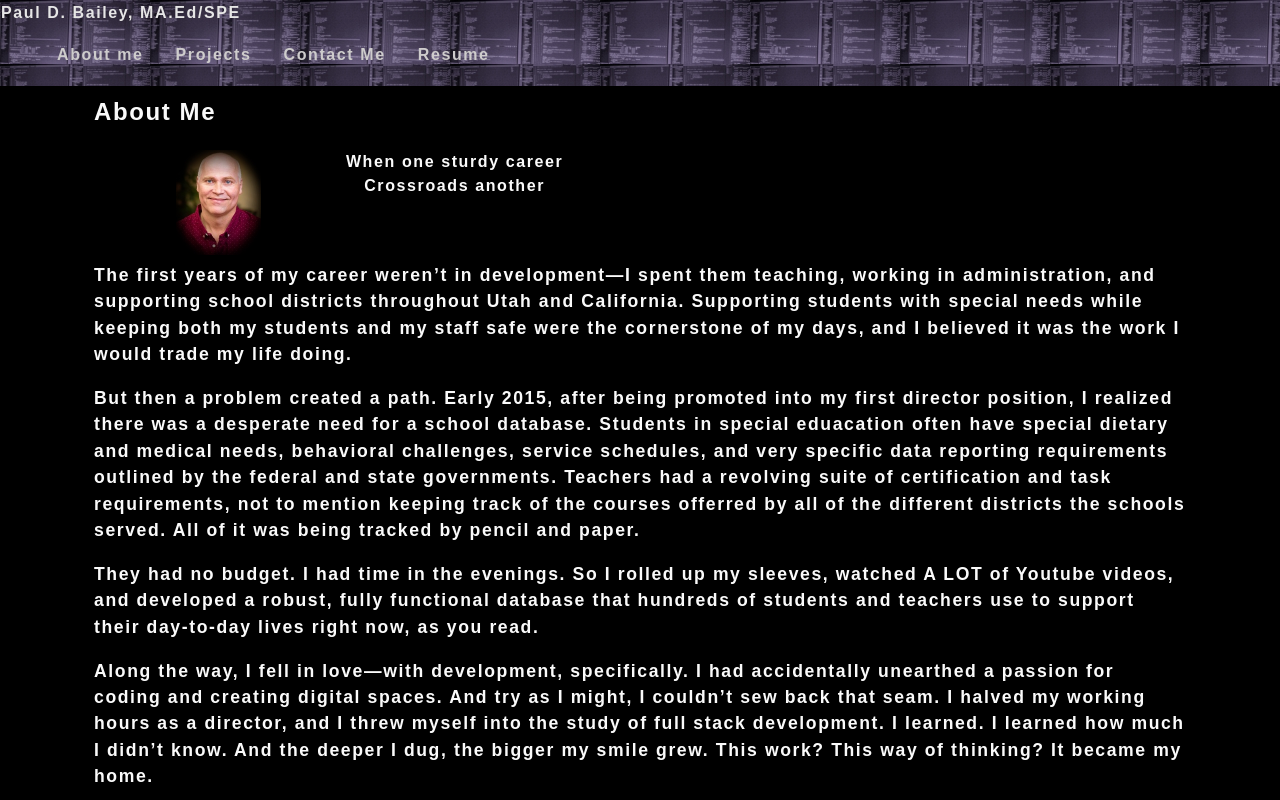
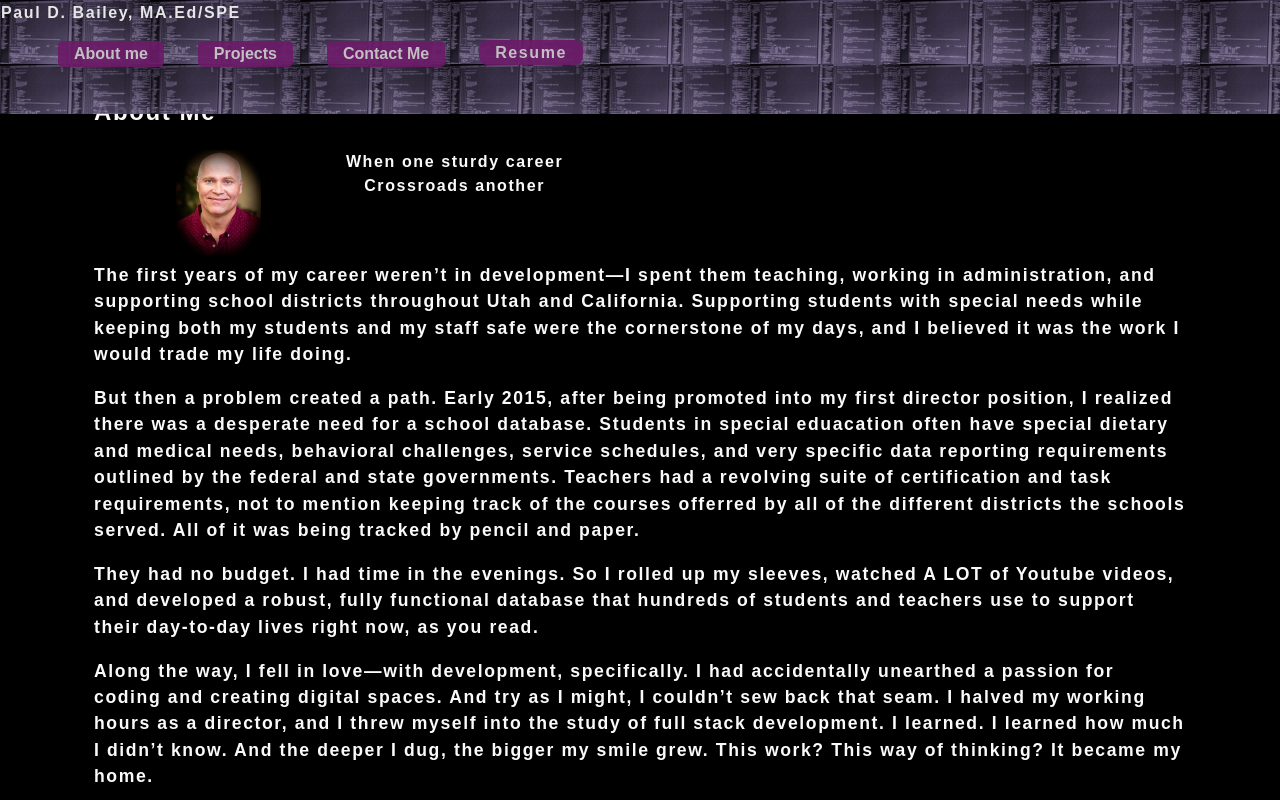
Before and after one commit to FatherDkay/reactportfolio, a React (Create React App) app: page / in a window 1280 px wide. Shown: the top 800 px of the page. Built offline with nearby package versions, Linux system fonts and the light colour scheme.

Commit message:
buttons fixed

```diff
--- a/src/App.js
+++ b/src/App.js
@@ -1,7 +1,6 @@
 import React, { useState } from "react";
 
 import Header from "./components/Header"
-import Footer from "./components/Footer"
 import About from "./pages/About";
 import Projects from "./pages/Projects";
 import ContactForm from './pages/Contact';
--- a/src/components/Nav/index.js
+++ b/src/components/Nav/index.js
@@ -1,4 +1,4 @@
-import React, { useState } from 'react';
+import React from 'react';
 import "./navStyle.css"
 function Nav( props ) {
 
@@ -7,22 +7,22 @@ function Nav( props ) {
     <nav class="topnav">
     <ul className="flex-row">
       <li className="mx-2">
-        <a href="#" onClick={() => props.setCurrentPage ("About")}>
+        <button onClick={() => props.setCurrentPage ("About")}>
           About me
-        </a>
+        </button>
       </li>
       <li className="mx-2">
-        <a href="#"onClick={() => props.setCurrentPage ("Projects")}>
+        <button onClick={() => props.setCurrentPage ("Projects")}>
           Projects
-        </a>
+        </button>
       </li>
       <li className="mx-2">
-      <a href="#"onClick={() => props.setCurrentPage ("Contact")}>
+      <button onClick={() => props.setCurrentPage ("Contact")}>
         Contact Me
-        </a>
+        </button>
       </li>
       <li className="mx-2">
-      <a href="https://drive.google.com/file/d/1bkh2E-NiZv-gUdzFNQ0Rr4LYvmjV7NoS/view?usp=sharing"  target = "_blank" rel = "noopener noreferrer"onClick={() => props.setCurrentPage ("About")}>
+      <a class="linkButton" href="https://drive.google.com/file/d/1bkh2E-NiZv-gUdzFNQ0Rr4LYvmjV7NoS/view?usp=sharing"  target = "_blank" rel = "noopener noreferrer"onClick={() => props.setCurrentPage ("About")}>
       Resume
         </a>
       </li>
--- a/src/components/Nav/navStyle.css
+++ b/src/components/Nav/navStyle.css
@@ -5,16 +5,16 @@
     width: 100%;
 }
 
-  .topnav a {
+  .topnav button {
     float: left;
     display: block;
     color: #e0dede;
     text-align: center;
-    padding: 2px;
+    padding: 0.25rem 1rem;
     text-decoration: none;
   }
 
-  .topnav a:hover {
+  .topnav button:hover {
     background-color: rgb(117, 29, 113);
     color: white;
     box-shadow:
@@ -22,3 +22,26 @@
                0 0  0 1px rgb(255,255,255),
                0.4em 0.4em 1em rgba(253, 250, 250, 0.3);
   }
+
+  .linkButton {
+    font-size: 1rem;
+    text-decoration: none;
+    padding: 0.25rem 1rem;
+    border-radius: .5rem;
+    color: #e0dede;
+    border: none;
+    outline: none;
+    cursor: pointer;
+    margin: 0 1px;
+    background-color: rgb(117, 29, 113);
+    opacity: 90%;
+  }
+
+  .linkButton:hover {
+    background-color: rgb(117, 29, 113);
+    color: white;
+    box-shadow:
+         inset 0 -3em 3em rgba(253, 252, 252, 0.1),
+               0 0  0 1px rgb(255,255,255),
+               0.4em 0.4em 1em rgba(253, 250, 250, 0.3);
+  }
```
Also changed, not shown: package.json (+7 -0 lines), src/pages/Intro/index.js (added), 1 other file (tests, documents, lock files or other folders).
